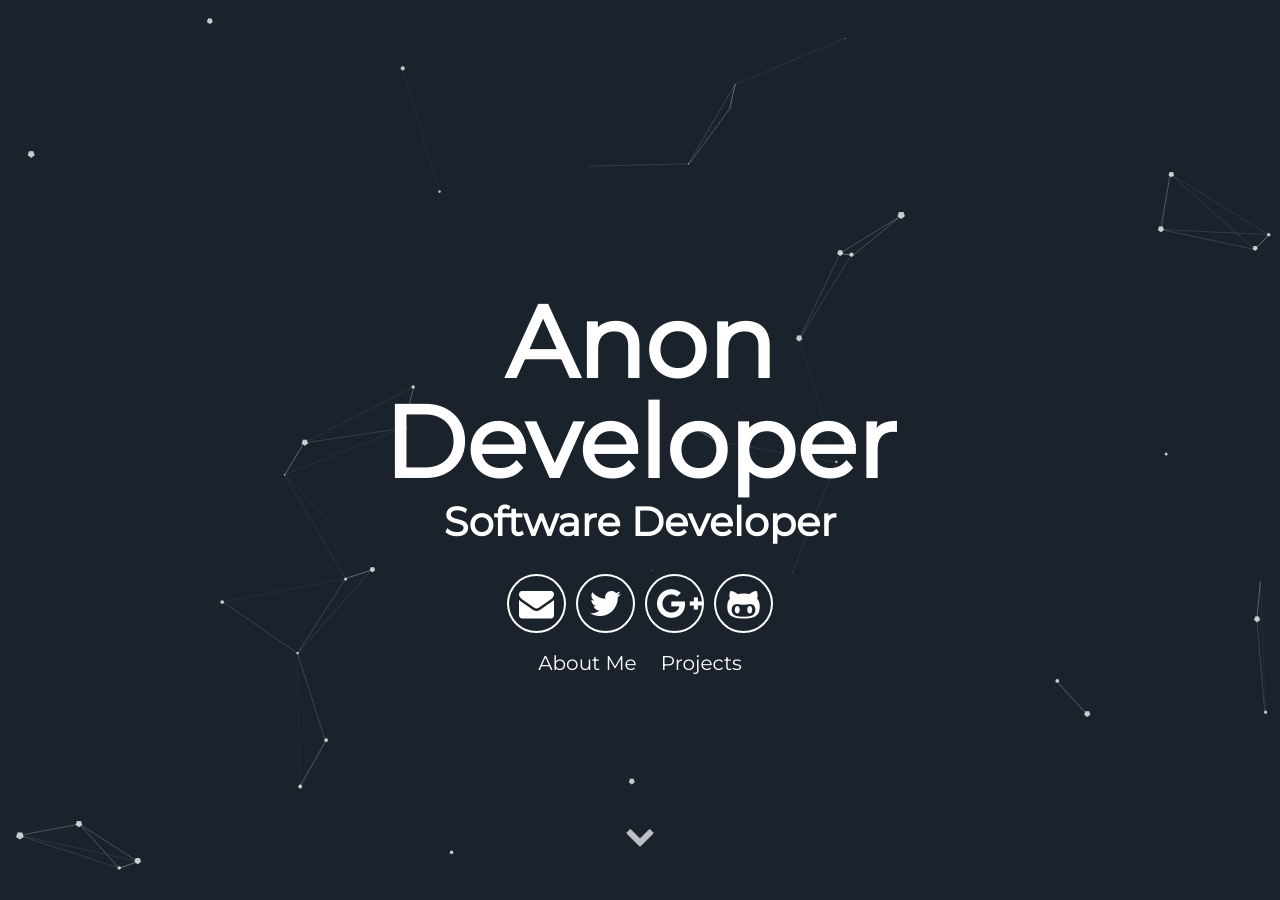
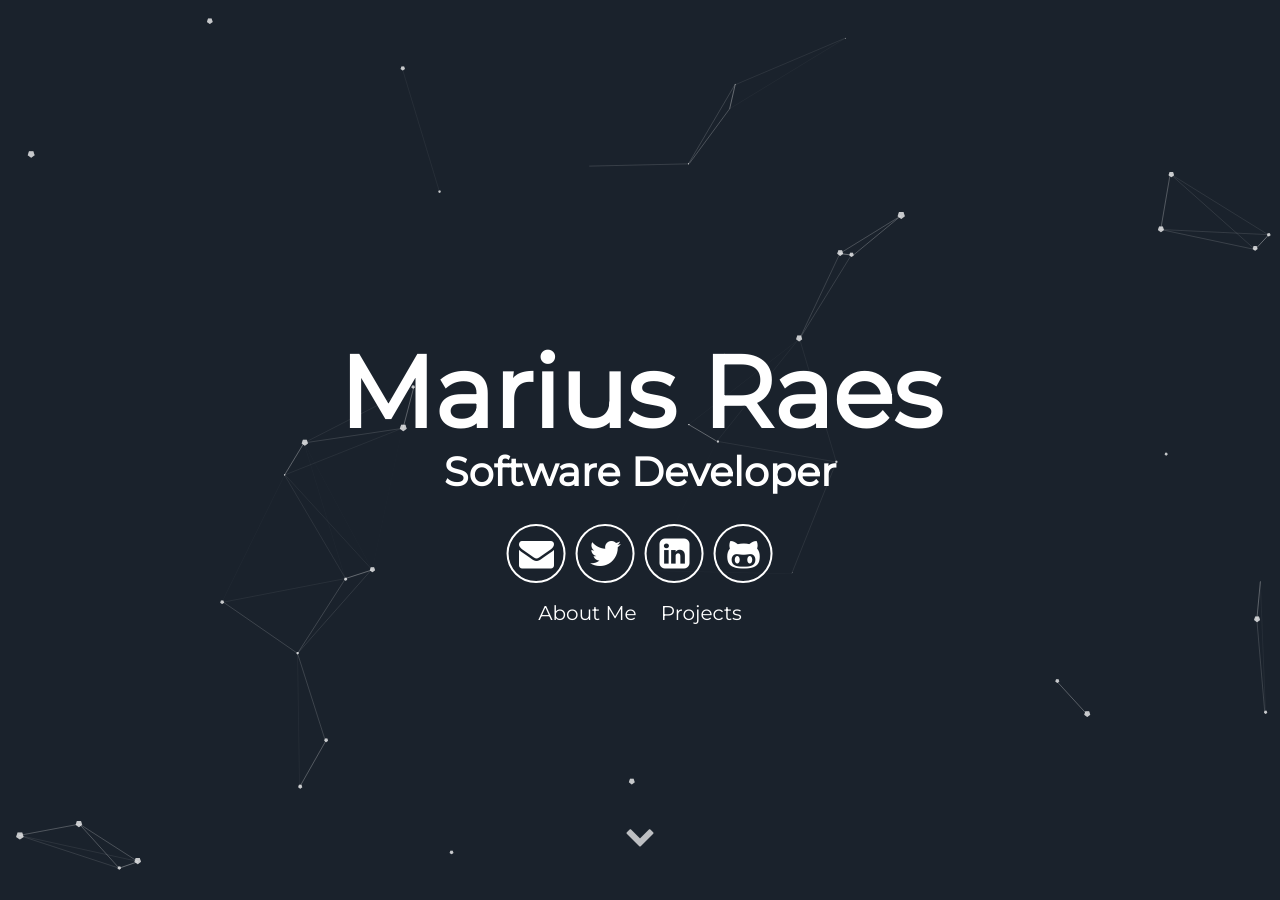
Before and after one commit to Marius-Raes/Marius-Raes.github.io, a Jekyll site: the page built from index.html, in a window 1280 px wide and 900 px high. Built offline with Jekyll 4.4.1, drawn with Linux system fonts in a browser that asks for light colours; some of the changed text lies outside the part shown.

Commit message:
linkedin

```diff
--- a/_config.yml
+++ b/_config.yml
@@ -1,14 +1,14 @@
 # Site settings
-title: A blog about lorem ipsum dolor sit amet
-description: A blog about lorem ipsum dolor sit amet
+title: Marius Raes
+description: Min personlige side
 # baseurl: "/particle" # the subpath of your site, e.g. /blog
 # url: "localhost:3000" # the base hostname & protocol for your site e.g. http://willianjusten.com.br
 
 # User settings
-username: Anon Developer
+username: Marius Raes
 user_description: Bicycle rights irony actually neutra typewriter lyft. Man bun taxidermy put a bird on it, umami yr ramps pop-up ugh bushwick chia lo-fi. Occupy bitters pour-over snackwave you probably haven't heard of them small batch. Cornhole mustache man bun letterpress echo park VHS.
 user_title: Software Developer
-email: anon@anon.com
+email: mariusraes00@gmail.com
 twitter_username: lorem_ipsum
 github_username:  lorem_ipsum
 gplus_username:  lorem_ipsum
--- a/_includes/header.html
+++ b/_includes/header.html
@@ -7,7 +7,7 @@
       <div class="header-icons">
         <a aria-label="Send email" href="#"><i class="icon fa fa-envelope"></i></a>
         <a aria-label="My Twitter" target="_blank" href="#"><i class="icon fa fa-twitter" aria-hidden="true"></i></a>
-        <a aria-label="My Google Plus" target="_blank" href="#"><i class="icon fa fa-google-plus" aria-hidden="true"></i></a>
+        <a aria-label="My Linkedin" target="_blank" href="#"><i class="icon fa fa-linkedin-square" aria-hidden="true"></i></a>
         <a aria-label="My Github" target="_blank" href="#"><i class="icon fa fa-github-alt" aria-hidden="true"></i></a>
       </div>
       <div class="header-links">
```
